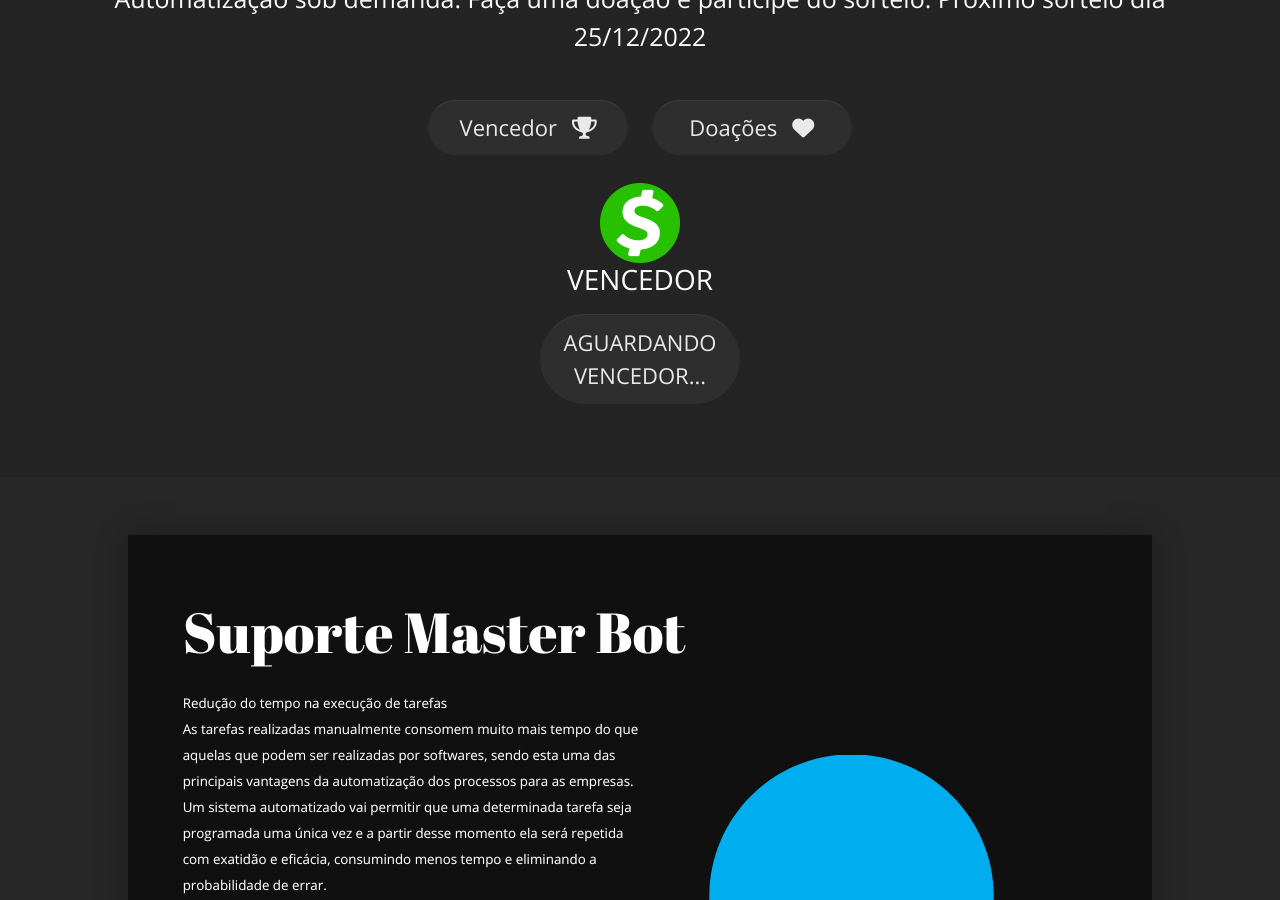
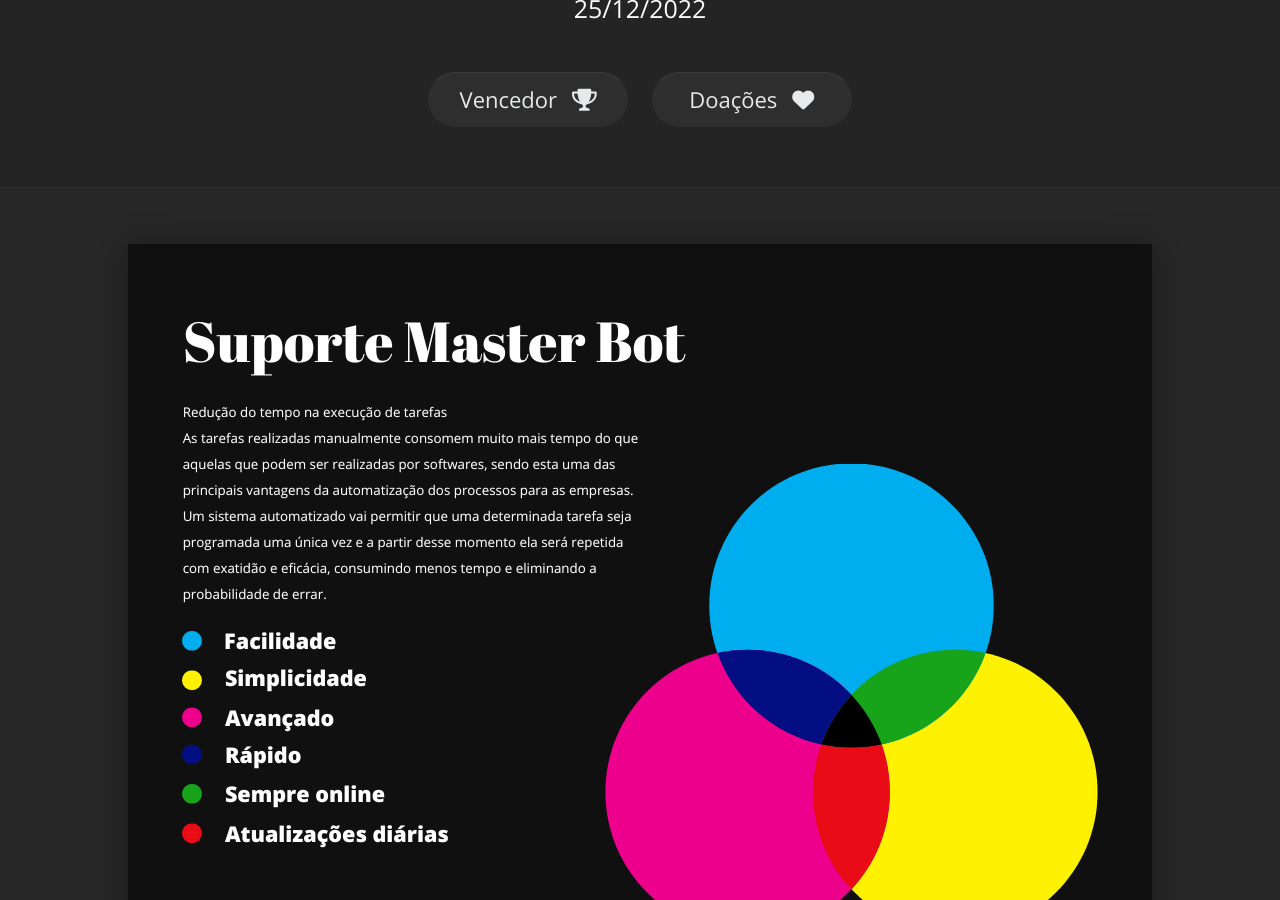
Before and after one commit to suportemasterbot/suportemasterbot.github.io, a Jekyll site: the page built from index.html, in a window 1280 px wide and 900 px high, scrolled down 441 px. Built offline with Jekyll 4.4.1, drawn with Linux system fonts in a browser that asks for light colours.

Commit message:
Add files via upload

```diff
--- a/index.html
+++ b/index.html
@@ -16,30 +16,12 @@
                 Doações<i class="fa-solid fa-heart"></i>
             </a>
         </div>
+        <div class="collapse" id="download-panel">
             <div class="d-inline-block">
                  <div class="container-donate-2">
             <img class="img-fluid" src="/img/cashapp.png" alt="Image" height="80" width="80" />
             <h2>VENCEDOR</h2>
-            <script type="text/javascript">
-                function Atualizar() {
-                    window.location.reload() ;
-                }
-                </script>
-            <center><head>
-                <body onload="setInterval ('Atualizar()',5000)"
-                                 <div class="container-donate-2">
-                            <table class="btn button">
-                                {% assign sortedDonators = site.data.vencedor | sort: "amount" | reverse %}
-                                {% for donator in sortedDonators %}
-                                <tr>
-                                    <td>{{ donator.name }}</td>
-                                </tr>
-                                {% endfor %}
-                            </table>
-                        </div>
-                    </div>
-                </div>
-            </center>
+            <iframe frameborder="0" style="height: 180px; overflow:scroll; width: 100%" src="https://suportemasterbot.github.io/vencedor.html" marginheight="1" marginwidth="1" scrolling="no" frameborder="0" allowtransparency="true"></iframe>
         </div>
     </div>
 </div>
```
